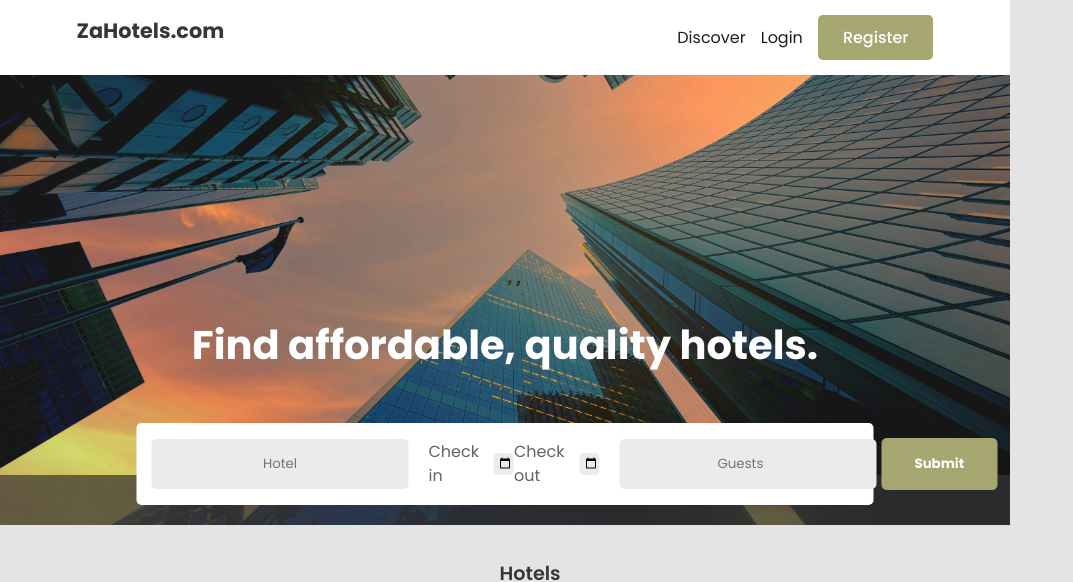
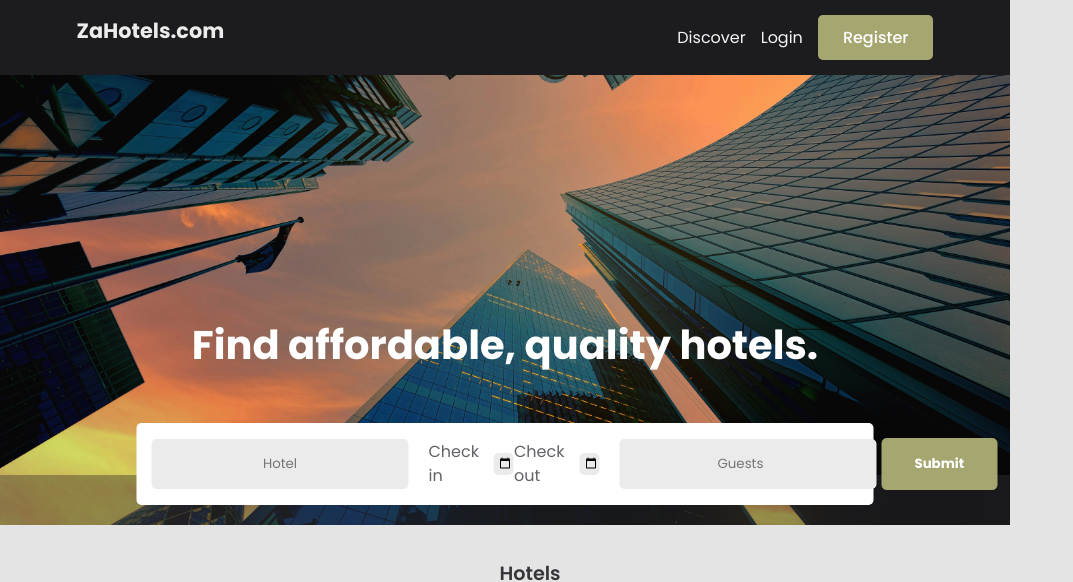
Before and after one commit to Lspacedev/hotel-booking-app, a React (Vite) app: page / in a window 1280 px wide. Shown: the top 582 px of the page, without its empty margins (0-1073 px from the left). Built offline with nearby package versions, Linux system fonts and the light colour scheme; no server answers; the database is empty.

Commit message:
updated styles

```diff
--- a/src/App.css
+++ b/src/App.css
@@ -16,7 +16,7 @@ body {
   justify-content: space-around;
   gap: 400px;
   padding: 15px 50px;
-  background-color: white;
+  background-color: #1c1c1f;
 }
 
 .nav-links {
@@ -24,7 +24,7 @@ body {
   align-items: center;
   gap: 15px;
 
-  color: #1c1c1f;
+  color: whitesmoke;
 }
 .nav-links div {
   cursor: pointer;
@@ -66,7 +66,7 @@ body {
   height: 100%;
   width: 100%;
   object-fit: cover;
-  opacity: 0.9;
+  opacity: 0.97;
 }
 .showcase-bottom {
   position: absolute;
@@ -75,7 +75,7 @@ body {
   height: 50px;
   z-index: 1;
   background: #36363a;
-  opacity: 0.7;
+  opacity: 0.4;
   backdrop-filter: saturate(180%) blur(40px);
 }
 
@@ -149,9 +149,14 @@ body {
   gap: 5px;
 }
 
+.Card {
+}
+
 .Card .img {
   height: 300px;
   width: 300px;
+  box-shadow: 1px 1px 5px #aaaaaa;
+  border-radius: 2%;
 }
 .Card img {
   height: 100%;
@@ -452,7 +457,7 @@ body {
   font-size: 1.3rem;
   font-weight: bold;
 
-  color: #36363a;
+  color: #ececec;
 }
 .logout {
   cursor: pointer;
```
